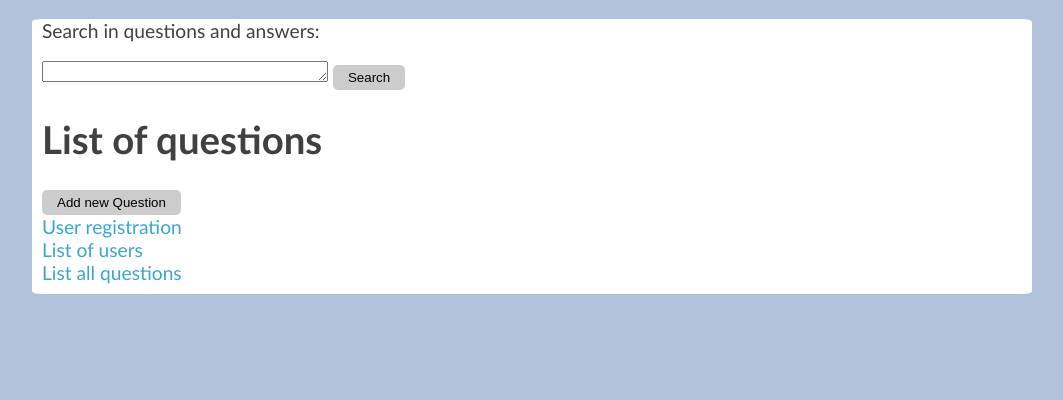
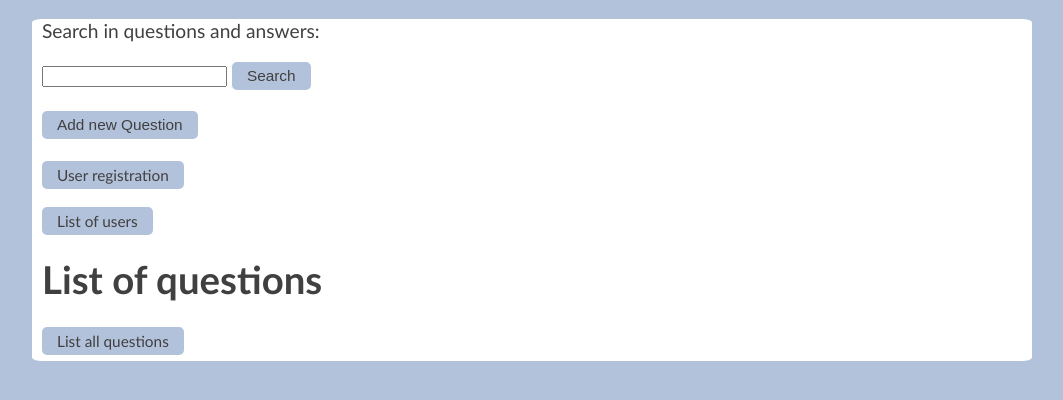
Before and after one commit to KataBucsai/AskMate2-project-prismatic, a Flask app: page / in a window 1280 px wide. Shown: the top 400 px of the page, without its empty margins (108-1171 px from the left). Run offline with Flask 2, Linux system fonts and the light colour scheme; data that the repository does not hold is empty; some libraries are stand-ins or nearby versions.

Commit message:
implement redesign

```diff
--- a/static/style.css
+++ b/static/style.css
@@ -44,16 +44,6 @@ h3 {
     word-wrap:break-word;
 }
 
-
-input[type=submit], select {
-    padding: 5px 15px;
-    background:#ccc;
-    border: 0 none;
-    cursor: pointer;
-    -webkit-border-radius: 5px;
-    border-radius: 5px;
-}
-
 table {
     border-collapse: collapse;
     margin-left: auto;
@@ -69,3 +59,21 @@ th, tfoot, tfoot td {
     text-align: center;
     font-weight: bold;
 }
+
+input[type=submit], select, .button_like_link{
+    background-color: #b3c2db;
+    border: none;
+    color: #404040;
+    text-align: center;
+    text-decoration: none;
+    padding: 5px 15px;
+    -webkit-border-radius: 5px;
+    border-radius: 5px;
+    font-size: 0.8em;
+    margin-top: 1px;
+}
+
+input[type=submit]:hover, select:hover, .button_like_link:hover {
+    background-color: #ccc;
+    cursor: pointer;
+}
--- a/templates/list_questions.html
+++ b/templates/list_questions.html
@@ -15,22 +15,21 @@
             <label for="search">Search in questions and answers:</label>
         </p>
         <p>
-            <textarea id="q" name="q" rows="1" cols='33' required></textarea>
-            <input type="submit" value="Search" >
+            <input name="q" id="q" required>
+            <input type="submit" value="Search" class='button'>
         </p>
     </form>
-
-    <h1>List of questions</h1>
 
     <form action="/question/new">
         <input type="submit" value="Add new Question" id="add" name="add_new_question">
     </form>
+    <br>
+    <a href='/registration' class="button_like_link">User registration</a>
+    <br><br>
+    <a href='/list_users' class="button_like_link">List of users</a>
 
-    <a href='/registration'>User registration</a>
-    <br>
-    <a href='/list_users'>List of users</a>
+    <h1>List of questions</h1>
 
-    <br>
         {% for row in question_list %}
             <h4><a href='/question/{{ row[0] }}'>{{ row[4] }}</a></h4>
             <p>Votes:
@@ -44,9 +43,9 @@
             </p>
             <p>
                 {% if row[6] == None %}
-                    <td><a href='/add_image/{{row[0]}}'>Add image</td>
+                    <td><a href='/add_image/{{row[0]}}' class="button_like_link">Add image </a></td>
                 {% else %}
-                    <td><a href='static/uploads/img/{{row[6]}}' ><img src='static/uploads/img/{{row[6]}}' width = 40px>
+                    <td><a href='static/uploads/img/{{row[6]}}' ><img src='static/uploads/img/{{row[6]}}' width = 40px></a></td>
                 {% endif %}
                 <form action="\delete\{{ row[0] }}" method="post">
                     <input type="submit" value="Delete question">
@@ -54,7 +53,7 @@
             </p>
             <hr>
         {% endfor %}
-        <a href="/list">List all questions</a>
+        <a href="/list" class="button_like_link">List all questions</a>
 </body>
 
 </html>
--- a/templates/list_users.html
+++ b/templates/list_users.html
@@ -8,9 +8,7 @@
 
     <h1> User list </h1>
 
-    <p>
-        <a  href="/"> Back to main page</a>
-    </p>
+    <a href="/" class="button_like_link" >Back to the index page</a>
 
     {% if user_list|length == 0 %}
         <p>
--- a/templates/search_results.html
+++ b/templates/search_results.html
@@ -19,9 +19,7 @@
             </p>
         {% endif %}
 
-    <form action="/">
-        <input type="submit" value="Back to questions" >
-    </form>
+        <a href="/" class="button_like_link" >Back to the index page</a>
 
         {% for row in search_results %}
             <h4><a href='/question/{{ row[0] }}'>{{ row[13]|safe }}</a></h4>
@@ -39,7 +37,7 @@
             </p>
             <p>
                 {% if row[6] == None %}
-                    <td><a href='/add_image/{{row[0]}}'>Add image</td>
+                    <td><a href='/add_image/{{row[0]}}' class="button_like_link">Add image</a></td>
                 {% else %}
                     <td><a href='static/uploads/img/{{row[6]}}' ><img src='static/uploads/img/{{row[6]}}' width = 40px>
                 {% endif %}
--- a/templates/tag_page.html
+++ b/templates/tag_page.html
@@ -22,5 +22,5 @@
             {% endfor %}
         </table>
         <br>
-        <a href="/">Back to the main page</a>
+        <a href="/" class="button_like_link" >Back to the index page</a>
 </html>
--- a/templates/user_page.html
+++ b/templates/user_page.html
@@ -55,6 +55,6 @@
             <p>No results</p>
         {% endif %}
         <hr>
-        <a href="/">Back to the index page</a>
+        <a href="/" class="button_like_link" >Back to the index page</a>
     </body>
 </html>
```
Also changed, not shown: templates/display_question.html (+6 -5 lines).
